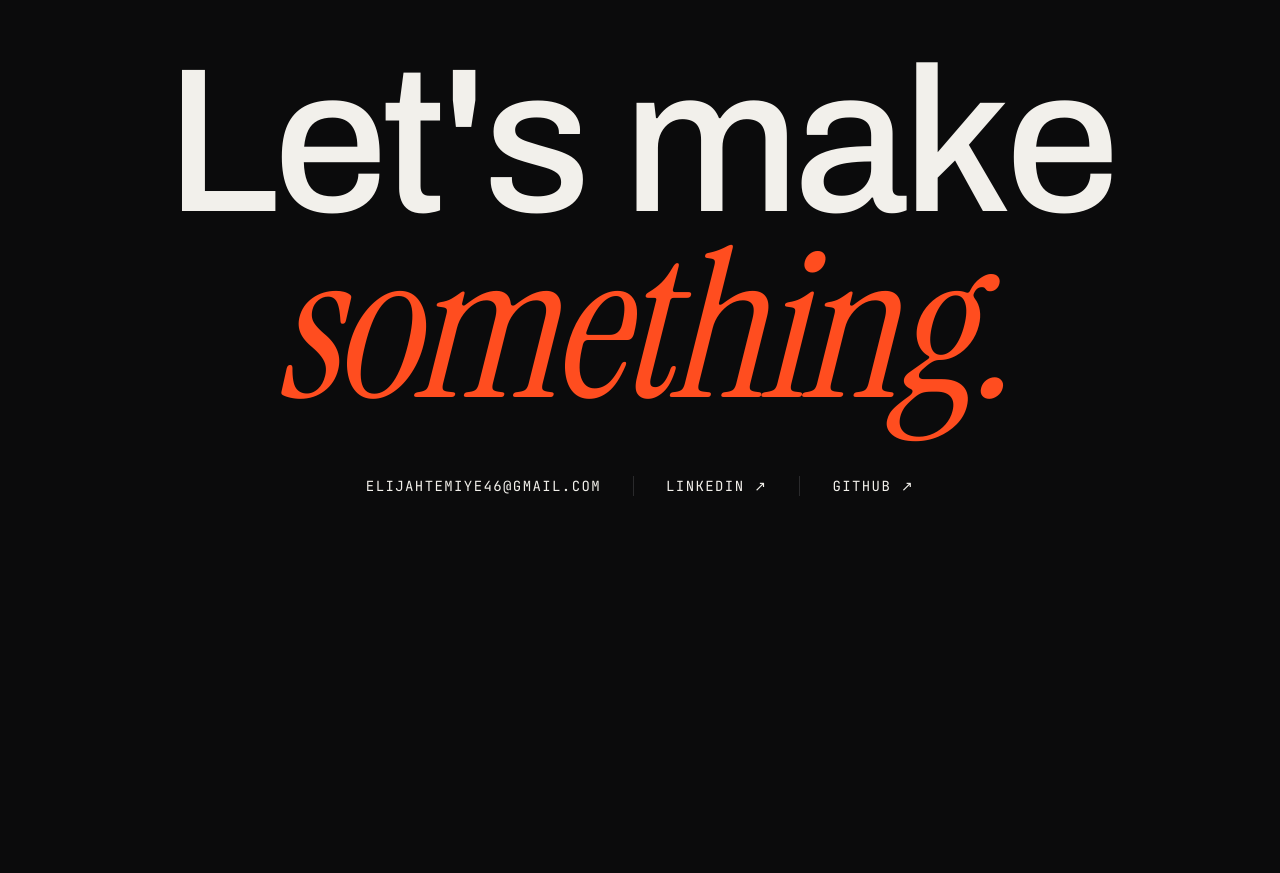
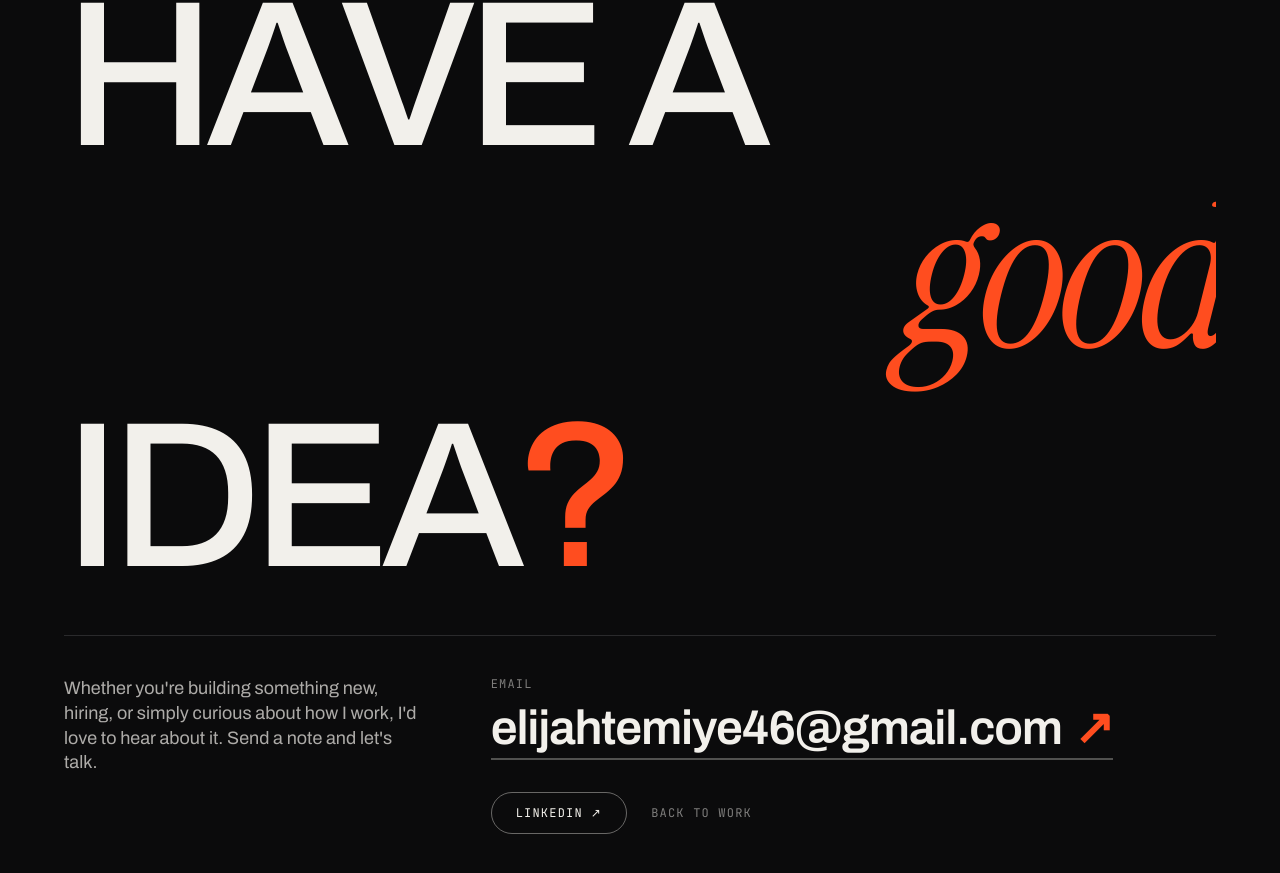
Before and after one commit to JamalOpeyemi/portfolio, a Next.js app: page /contact in a window 1280 px wide. Shown: the part 163-1036 px from the top of the page. Before the commit the page ends 800 px from the top, so only its background shows below. Built offline with nearby package versions, Linux system fonts and the light colour scheme.

Commit message:
Redesign contact page

```diff
--- /dev/null
+++ b/app/components/ContactHero.tsx
@@ -0,0 +1,148 @@
+"use client";
+
+import Link from "next/link";
+import { motion, useReducedMotion } from "framer-motion";
+import FlipText from "./FlipText";
+
+const email = "elijahtemiye46@gmail.com";
+const linkedin = "https://www.linkedin.com/in/jamalopeyemi";
+
+// PLACEHOLDER: rewrite this invitation in your own voice
+const invitation =
+  "Whether you're building something new, hiring, or simply curious about how I work, I'd love to hear about it. Send a note and let's talk.";
+
+export default function ContactHero() {
+  const reduceMotion = useReducedMotion();
+
+  // Fade + slide up. Change the delay number to change when a piece appears.
+  const fadeUp = (delay: number) => ({
+    initial: reduceMotion ? (false as const) : { opacity: 0, y: 16 },
+    animate: { opacity: 1, y: 0 },
+    transition: {
+      duration: 0.7,
+      delay,
+      ease: [0.22, 1, 0.36, 1] as [number, number, number, number],
+    },
+  });
+
+  // Headline line reveal: slides up from behind a mask
+  const lineReveal = (i: number) => ({
+    initial: reduceMotion ? (false as const) : { y: "110%" },
+    animate: { y: 0 },
+    transition: {
+      duration: 0.9,
+      delay: 0.15 + i * 0.14,
+      ease: [0.22, 1, 0.36, 1] as [number, number, number, number],
+    },
+  });
+
+  return (
+    <section className="flex min-h-[calc(100svh-3.5rem)] flex-col px-6 pb-8 pt-6 md:min-h-[calc(100svh-4rem)] md:px-16 md:pb-12 md:pt-8">
+      {/* Top labels */}
+      <motion.div
+        {...fadeUp(0.1)}
+        className="flex items-center justify-between font-mono text-xs uppercase tracking-widest"
+      >
+        <span className="text-accent">Contact</span>
+        <span className="text-foreground/60">Based in Malaysia</span>
+      </motion.div>
+
+      {/* Headline: the centerpiece */}
+      <div className="flex flex-1 items-center py-10 md:py-8">
+        <h1 className="w-full text-[length:calc((100vw_-_3rem)/4.6)] font-medium uppercase leading-[0.92] tracking-tighter md:text-[length:min(calc((100vw_-_8rem)/4.8),calc((100svh_-_15rem)/2.7))]">
+          {/* Line 1: left */}
+          <span className="block overflow-hidden pb-[0.05em]">
+            <motion.span className="block whitespace-nowrap" {...lineReveal(0)}>
+              <FlipText text="Have a" />
+            </motion.span>
+          </span>
+
+          {/* Line 2: right-aligned, italic serif, accent */}
+          <span className="block overflow-hidden pb-[0.14em] text-right">
+            <motion.span
+              className="block whitespace-nowrap font-serif font-normal normal-case italic tracking-tight text-accent"
+              {...lineReveal(1)}
+            >
+              good
+            </motion.span>
+          </span>
+
+          {/* Line 3: left, orange question mark */}
+          <span className="block overflow-hidden pb-[0.05em]">
+            <motion.span className="block whitespace-nowrap" {...lineReveal(2)}>
+              <FlipText text="Idea" />
+              <span className="text-accent">?</span>
+            </motion.span>
+          </span>
+        </h1>
+      </div>
+
+      {/* Invitation + actions */}
+      <div className="grid gap-10 border-t border-line pt-8 md:grid-cols-[4fr_8fr] md:gap-16 md:pt-10">
+        <motion.p
+          {...fadeUp(0.7)}
+          className="max-w-sm text-lg leading-snug text-foreground/70"
+        >
+          {invitation}
+        </motion.p>
+
+        <div className="flex flex-col gap-8">
+          {/* Primary: email */}
+          <motion.div {...fadeUp(0.85)}>
+            <p className="mb-3 font-mono text-xs uppercase tracking-widest text-foreground/50">
+              Email
+            </p>
+            <a
+              href={`mailto:${email}`}
+              className="group relative inline-flex max-w-full items-baseline gap-3 pb-2 text-2xl font-semibold tracking-tight transition-colors hover:text-accent focus-visible:outline-2 focus-visible:outline-offset-4 focus-visible:outline-accent md:text-5xl"
+            >
+              <span className="break-all">{email}</span>
+              <span
+                aria-hidden="true"
+                className="inline-block text-accent transition-transform duration-300 group-hover:-translate-y-1 group-hover:translate-x-1"
+              >
+                ↗
+              </span>
+              {/* Underline: grey base, orange draws in on hover */}
+              <span
+                aria-hidden="true"
+                className="absolute inset-x-0 bottom-0 h-0.5 bg-foreground/30"
+              />
+              <span
+                aria-hidden="true"
+                className="absolute inset-x-0 bottom-0 h-0.5 origin-left scale-x-0 bg-accent transition-transform duration-500 ease-out group-hover:scale-x-100"
+              />
+            </a>
+          </motion.div>
+
+          {/* Secondary: LinkedIn, plus a way back */}
+          <motion.div
+            {...fadeUp(1.0)}
+            className="flex flex-wrap items-center gap-3"
+          >
+            <a
+              href={linkedin}
+              target="_blank"
+              rel="noopener noreferrer"
+              className="group inline-flex items-center gap-2 rounded-full border border-foreground/40 px-6 py-3 font-mono text-xs uppercase tracking-widest transition-colors hover:border-accent hover:text-accent focus-visible:outline-2 focus-visible:outline-offset-2 focus-visible:outline-accent"
+            >
+              LinkedIn
+              <span
+                aria-hidden="true"
+                className="transition-transform duration-300 group-hover:-translate-y-0.5 group-hover:translate-x-0.5"
+              >
+                ↗
+              </span>
+            </a>
+            <Link
+              href="/#work"
+              className="px-3 py-3 font-mono text-xs uppercase tracking-widest text-foreground/50 transition-colors hover:text-foreground focus-visible:outline-2 focus-visible:outline-accent"
+            >
+              Back to work
+            </Link>
+          </motion.div>
+        </div>
+      </div>
+    </section>
+  );
+}
--- a/app/contact/page.tsx
+++ b/app/contact/page.tsx
@@ -1,17 +1,14 @@
 import type { Metadata } from "next";
-import ContactCTA from "../components/ContactCTA";
-
-
-
+import ContactHero from "../components/ContactHero";
 
 export const metadata: Metadata = {
-  title: "Contact — Elijah Opeyemi",
+  title: "Contact",
 };
 
 export default function ContactPage() {
   return (
     <main>
-      <ContactCTA />
+      <ContactHero />
     </main>
   );
 }
```
